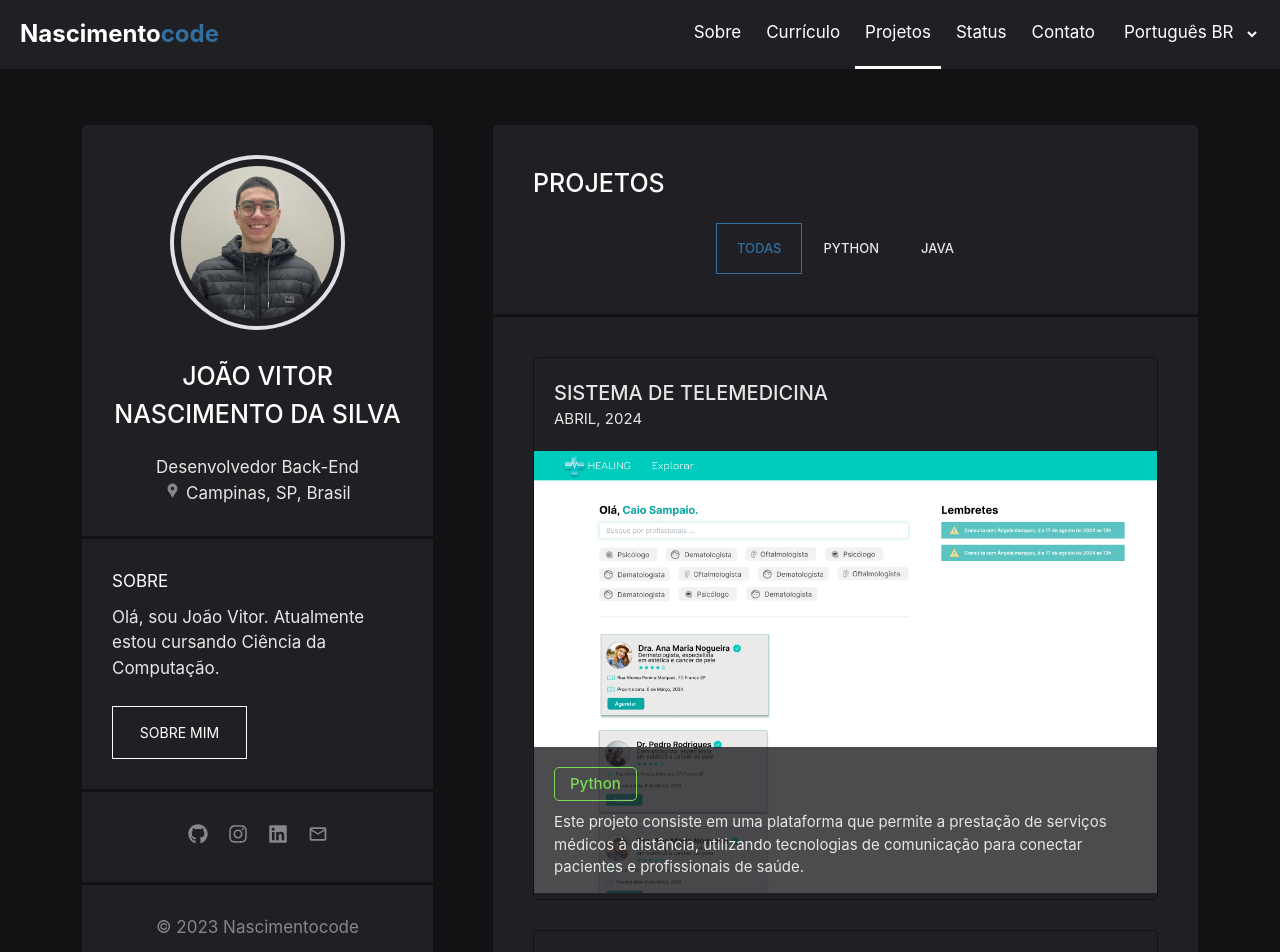
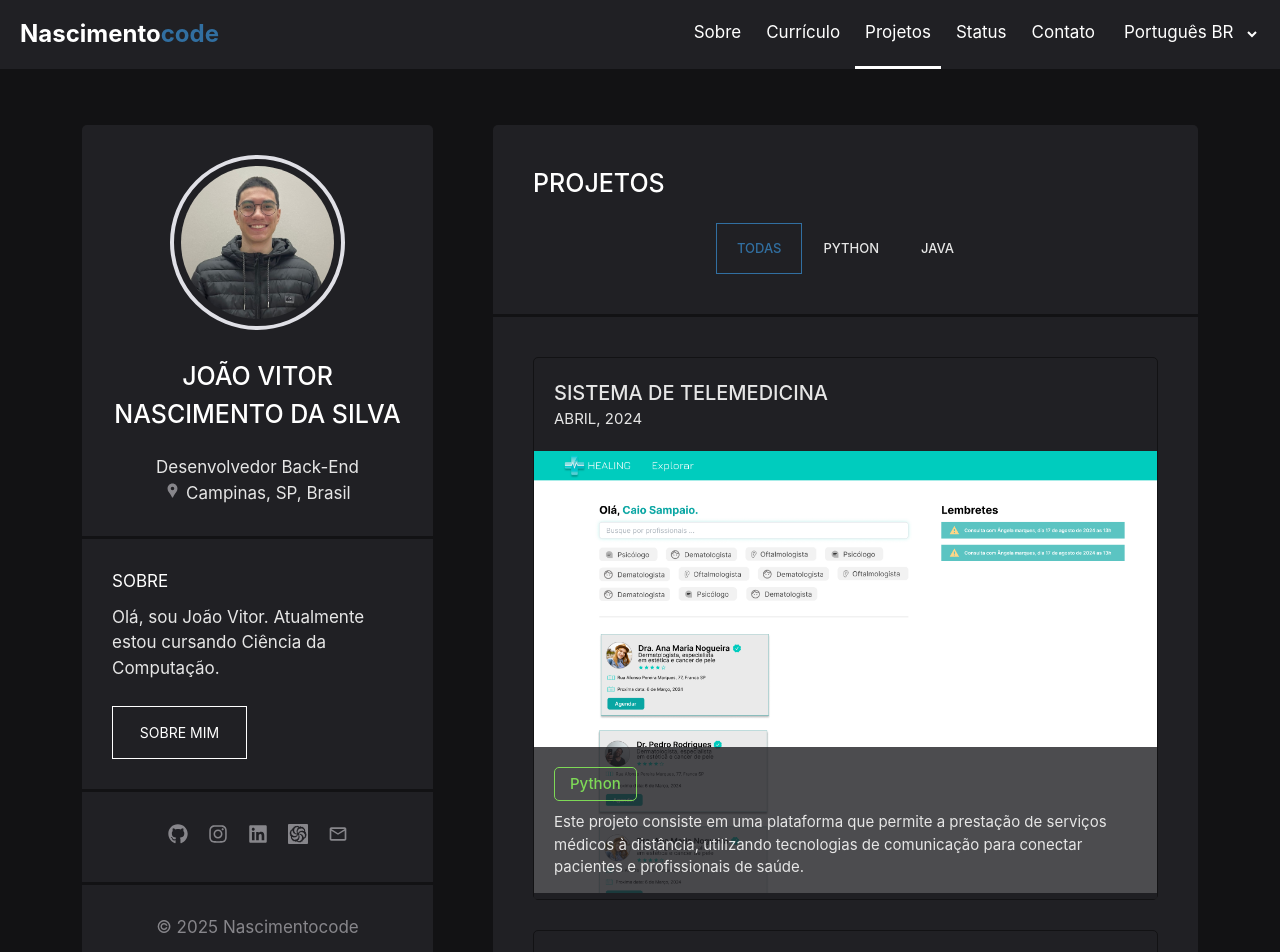
Before and after one commit to nascimentocode/personal-website, a React (Vite) app: page /personal-website/projetos in a window 1280 px wide. Shown: the top 952 px of the page. Built offline with nearby package versions, Linux system fonts and the light colour scheme.

Commit message:
feat: Adding a new social network to the sidebar

```diff
--- a/src/components/Sidebar.jsx
+++ b/src/components/Sidebar.jsx
@@ -7,11 +7,12 @@ import { FaGithub } from "react-icons/fa";
 import { FaInstagram } from "react-icons/fa";
 import { FaLinkedin } from "react-icons/fa";
 import { MdOutlineEmail } from "react-icons/md";
+import { SiCodewars } from "react-icons/si";
 
 import { NavLink } from "react-router-dom"
 import { useTranslation } from "react-i18next";
 
-function Sidebar({to, textButton}) {
+function Sidebar({ to, textButton }) {
     const { t } = useTranslation('sidebar')
 
     const scrollToTop = () => {
@@ -21,7 +22,7 @@ function Sidebar({to, textButton}) {
     return (
         <aside>
             <div>
-                <img src={Perfil} width={200}/>
+                <img src={Perfil} width={200} />
                 <h2 id="profile-name">João Vitor Nascimento da Silva</h2>
                 <p>{t('area')}</p>
                 <p><span><MdLocationPin /></span> Campinas, SP, {t('location')}</p>
@@ -37,11 +38,12 @@ function Sidebar({to, textButton}) {
                 <a href="https://github.com/nascimentocode" target="_blanck"><FaGithub /></a>
                 <a href="https://www.instagram.com/notnascimento/" target="_blanck"><FaInstagram /></a>
                 <a href="https://www.linkedin.com/in/joao-vitor-nascimento-da-silva/" target="_blanck"><FaLinkedin /></a>
+                <a href="https://www.codewars.com/users/nascimentocode/" target="_blanck"><SiCodewars /></a>
                 <a href="mailto:contato.nascimentojv@gmail.com" target="_blanck"><MdOutlineEmail /></a>
             </div>
             <div className="divider-sidebar"></div>
             <div id="entitlement">
-                <p>&copy; 2023 Nascimentocode</p>
+                <p>&copy; 2025 Nascimentocode</p>
             </div>
         </aside>
     )
```
